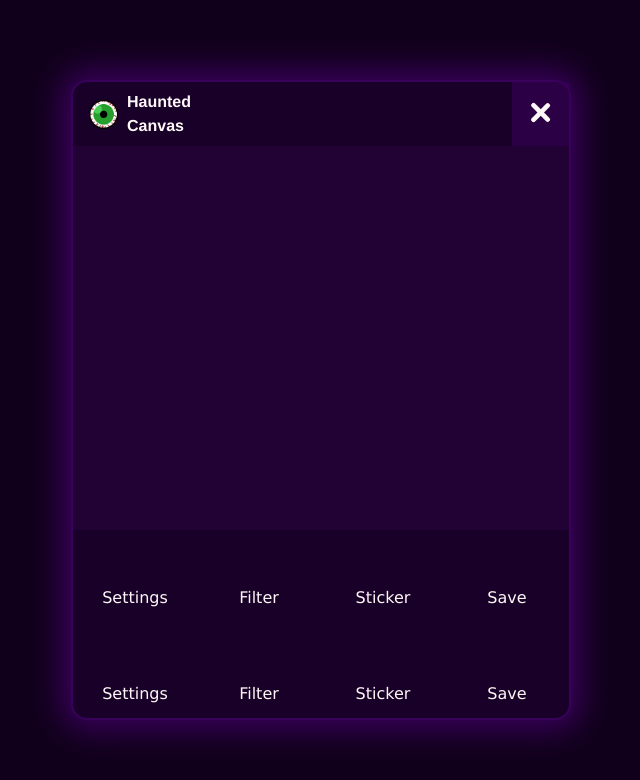
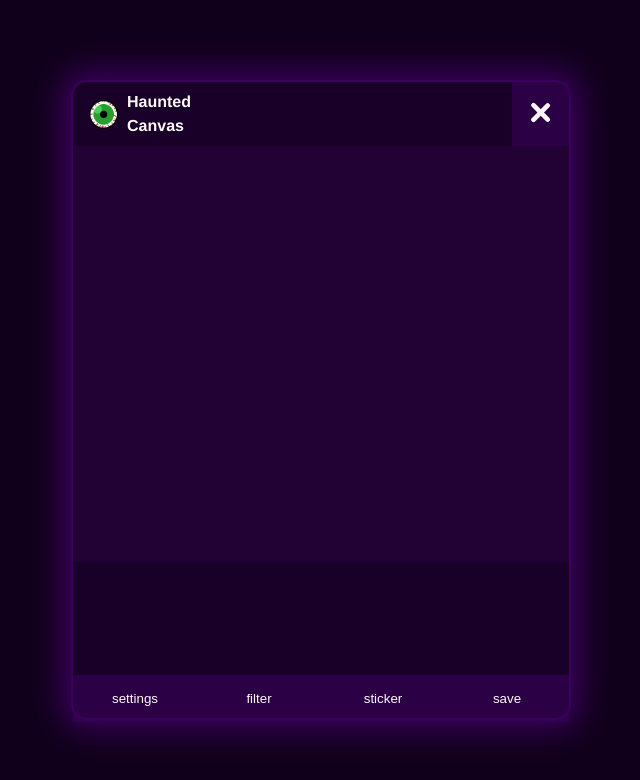
Before and after one commit to mbosselmann/haunted-canvas, an Angular app: page / in a window 1280 px wide. Shown: the top 780 px of the page, without its empty margins (319-959 px from the left). Built offline with nearby package versions, Linux system fonts and the light colour scheme.

Commit message:
implement editor control sections

```diff
--- a/src/app/editor-controls/editor-controls.component.css
+++ b/src/app/editor-controls/editor-controls.component.css
@@ -4,14 +4,27 @@
   grid-template-rows: 21fr 1fr;
 }
 
-ul {
+.editor-controls-section {
   list-style: none;
   display: flex;
   padding-left: 0;
   justify-content: space-between;
 }
 
-li {
+.slider {
+  overflow: hidden;
+  overflow-x: scroll;
+}
+
+.option-button {
+  min-width: 10rem;
+}
+
+.editor-controls-button {
+  background: #3a015c90;
+  color: #fef8f8;
+  border: none;
+  cursor: pointer;
   padding: 1rem;
   width: 100%;
   display: grid;
--- a/src/app/editor-controls/editor-controls.component.html
+++ b/src/app/editor-controls/editor-controls.component.html
@@ -1,14 +1,24 @@
 <section class="editor-controls">
-  <ul>
-    <li>Settings</li>
-    <li>Filter</li>
-    <li>Sticker</li>
-    <li>Save</li>
-  </ul>
-  <ul>
-    <li>Settings</li>
-    <li>Filter</li>
-    <li>Sticker</li>
-    <li>Save</li>
-  </ul>
+  <div class="editor-controls-section slider">
+    @for (option of categoryOptions[selectedCategory]; track option.id){
+    <button
+      type="button"
+      class="editor-controls-button option-button"
+      (click)="onSelectOption(option.name)"
+    >
+      {{ option.name }}
+    </button>
+    }
+  </div>
+  <div class="editor-controls-section">
+    @for (category of categories; track category) {
+    <button
+      type="button"
+      class="editor-controls-button"
+      (click)="onSelectCategory(category)"
+    >
+      {{ category }}
+    </button>
+    }
+  </div>
 </section>
--- a/src/app/editor-controls/editor-controls.component.ts
+++ b/src/app/editor-controls/editor-controls.component.ts
@@ -1,4 +1,6 @@
 import { Component } from '@angular/core';
+import { CategoryOptions } from '../model/categoryOption';
+import { categoryOptions } from '../data/categoryOptions';
 
 @Component({
   selector: 'editor-controls',
@@ -7,4 +9,20 @@ import { Component } from '@angular/core';
   templateUrl: './editor-controls.component.html',
   styleUrl: './editor-controls.component.css',
 })
-export class EditorControlsComponent {}
+export class EditorControlsComponent {
+  categories: string[] = ['settings', 'filter', 'sticker', 'save'];
+  selectedCategory: string = '';
+  selectedOption: string = '';
+
+  categoryOptions: CategoryOptions = categoryOptions;
+
+  onSelectCategory(category: string) {
+    this.selectedCategory = this.selectedCategory === category ? '' : category;
+  }
+  onSelectOption(option: string) {
+    this.selectedOption = this.selectedOption === option ? '' : option;
+    this.categoryOptions[this.selectedCategory]
+      .find((option) => option.name === this.selectedOption)
+      ?.action();
+  }
+}
--- a/src/app/editor/editor.component.css
+++ b/src/app/editor/editor.component.css
@@ -1,7 +1,7 @@
 .grid {
   display: grid;
   height: 100svh;
-  grid-template-rows: 4rem auto 12rem;
+  grid-template-rows: 4rem auto 10rem;
 }
 
 @media (min-width: 500px) {
```
